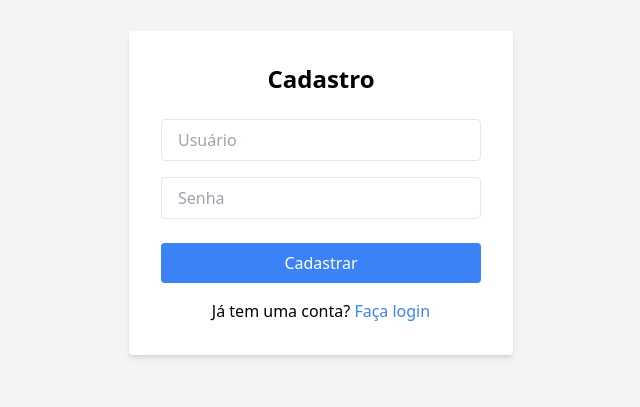
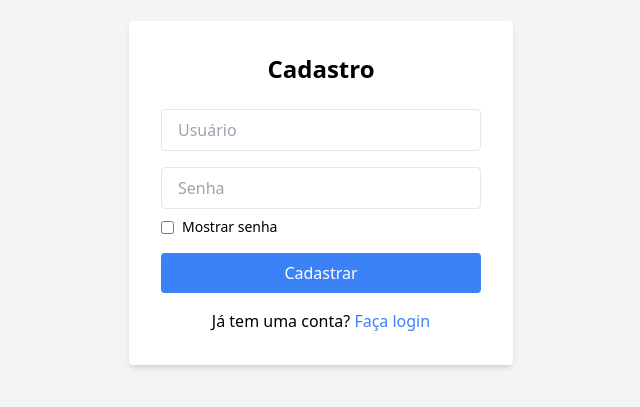
Before and after one commit to oi-Kaiofelipe07/Fincontrol, a React (Vite) app in the folder fincontrol/fincontrol-frontend/: page /register in a window 1280 px wide. Shown: the part 199-606 px from the top of the page, without its empty margins (319-959 px from the left). Built offline with nearby package versions, Linux system fonts and the light colour scheme.

Commit message:
atualização registro

```diff
--- a/fincontrol/fincontrol-frontend/src/pages/Dashboard.tsx
+++ b/fincontrol/fincontrol-frontend/src/pages/Dashboard.tsx
@@ -6,8 +6,7 @@ import ResumoCards from "../components/ResumoCards";
 import GraficoTransacoes from "../components/GraficoTransacoes";
 import GraficoResumo from "../components/GraficoResumo";
 import ListaTransacoes from "../components/ListaTransacoes";
-import type { Transacao } from "../types/Transacao";  // ✅ tipo global importado
-
+import type { Transacao } from "../types/Transacao";
 
 type ResumoFinanceiro = {
   entradas: number;
@@ -40,9 +39,9 @@ const Dashboard: React.FC = () => {
         id: t.id,
         valor: Number(t.valor),
         tipo: t.tipo,
-        descricao: t.descricao ?? "",  // caso não venha
-        data: t.data ?? t.created_at ?? "",  // escolha conforme o backend
-        created_at: t.created_at ?? t.data ?? "", // garantir compatibilidade com GraficoTransacoes
+        descricao: t.descricao ?? "",
+        data: t.data ?? t.created_at ?? "",
+        created_at: t.created_at ?? t.data ?? "",
       }));
 
       setTransacoes(transacoesFormatadas);
--- a/fincontrol/fincontrol-frontend/src/pages/Register.tsx
+++ b/fincontrol/fincontrol-frontend/src/pages/Register.tsx
@@ -1,12 +1,14 @@
 import React, { useState } from 'react';
 import axios from 'axios';
-import { Link } from 'react-router-dom';
-import { useNavigate } from 'react-router-dom';
+import { Link, useNavigate } from 'react-router-dom';
 
 const Register: React.FC = () => {
     const [username, setUsername] = useState('');
     const [password, setPassword] = useState('');
     const [erro, setErro] = useState('');
+    const [success, setSuccess] = useState('');
+    const [showPassword, setShowPassword] = useState(false);
+
     const navigate = useNavigate();
 
     const irParaLogin = () => {
@@ -16,7 +18,7 @@ const Register: React.FC = () => {
     const handleRegister = async (e: React.FormEvent) => {
       e.preventDefault();
       setErro('');
-
+      setSuccess('');
 
       if (username === '' || password === '') {
         setErro('Preencha todos os campos.');
@@ -27,13 +29,15 @@ const Register: React.FC = () => {
         return;
       }
 
-
       try {
         await axios.post('https://fincontrol-sevd.onrender.com/api/register/', {
           username,
           password,
         });
 
+        setSuccess('Usuário registrado com sucesso!');
+        setUsername('');
+        setPassword('');
       } catch (err: unknown) {
         if (axios.isAxiosError(err)) {
           const errorData = err.response?.data;
@@ -41,7 +45,7 @@ const Register: React.FC = () => {
           if (typeof errorData === 'string') {
             setErro(errorData);
           } else if (typeof errorData === 'object' && errorData !== null) {
-        const mensagens = Object.values(errorData).flat().join(' ')
+            const mensagens = Object.values(errorData).flat().join(' ');
             setErro(mensagens);
           } else {
             setErro('Erro ao registrar.');
@@ -56,7 +60,9 @@ return (
       <div className="flex justify-center items-center h-screen bg-gray-100">
         <form onSubmit={handleRegister} className="bg-white p-8 rounded shadow-md w-full max-w-sm">
           <h2 className="text-2xl font-bold mb-6 text-center">Cadastro</h2>
+
           {erro && <p className="text-red-500 text-sm mb-4">{erro}</p>}
+          {success && <p className="text-green-500 text-sm mb-4">{success}</p>}
 
           <input
             type="text"
@@ -68,19 +74,32 @@ return (
           />
 
           <input
-        type="password"
+            type={showPassword ? "text" : "password"}
             placeholder="Senha"
             value={password}
             onChange={(e) => setPassword(e.target.value)}
-        className="w-full px-4 py-2 mb-6 border rounded"
+            className="w-full px-4 py-2 mb-2 border rounded"
             required
           />
+
+          <div className="flex items-center mb-4">
+            <input
+              type="checkbox"
+              id="showPassword"
+              checked={showPassword}
+              onChange={() => setShowPassword(!showPassword)}
+              className="mr-2"
+            />
+            <label htmlFor="showPassword" className="text-sm">Mostrar senha</label>
+          </div>
+
           <button
             type="submit"
             className="w-full bg-blue-500 text-white py-2 rounded hover:bg-blue-600 transition"
           >
             Cadastrar
           </button>
+
           <p className="mt-4 text-center">
             Já tem uma conta?{' '}
             <Link to="/login" className="text-blue-500 hover:underline" onClick={irParaLogin}>
@@ -90,7 +109,6 @@ return (
         </form>
       </div>
     );
-
 };
 
 export default Register;
```
Lines whose indentation alone changed are shown as unchanged.
